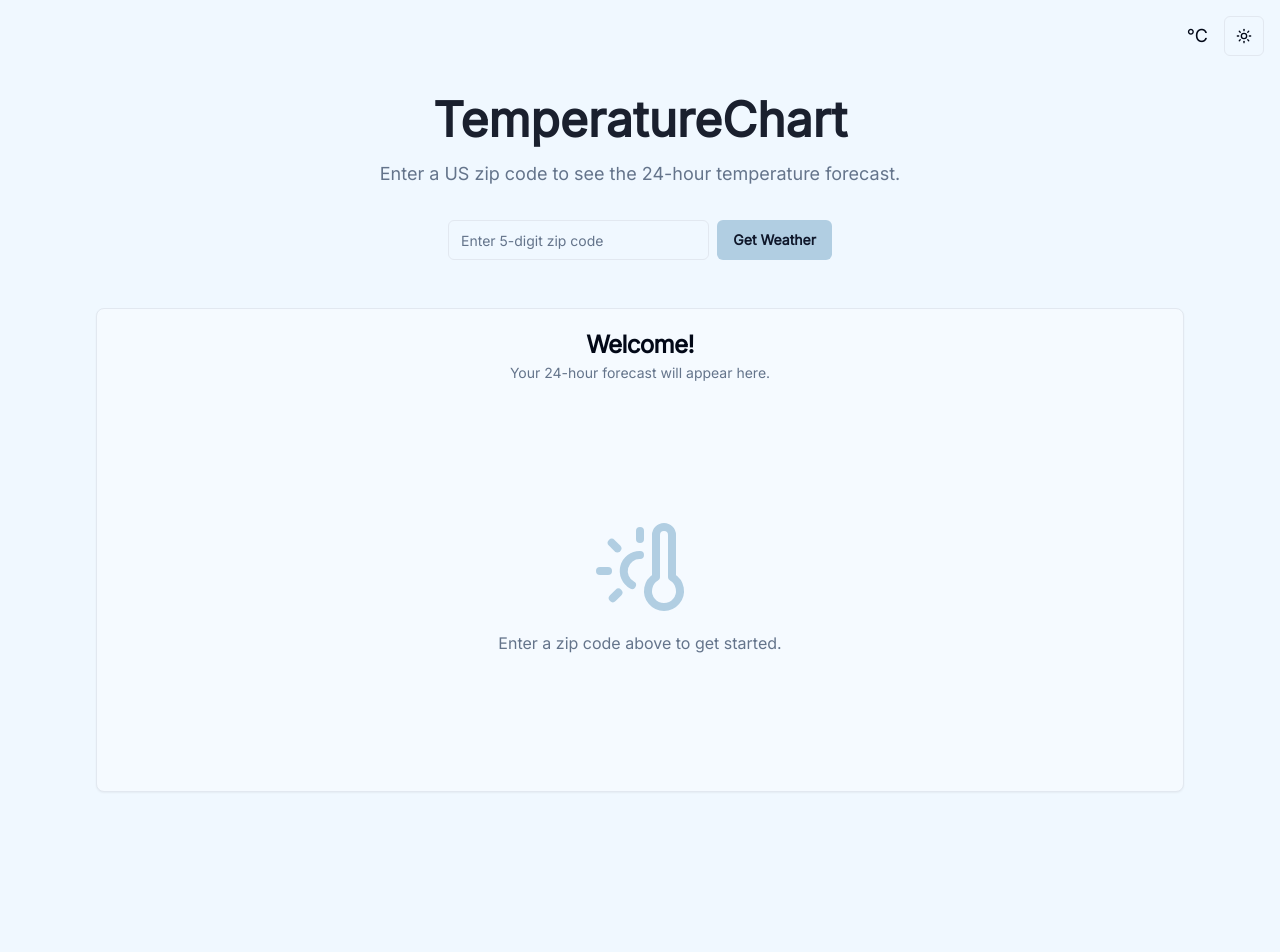
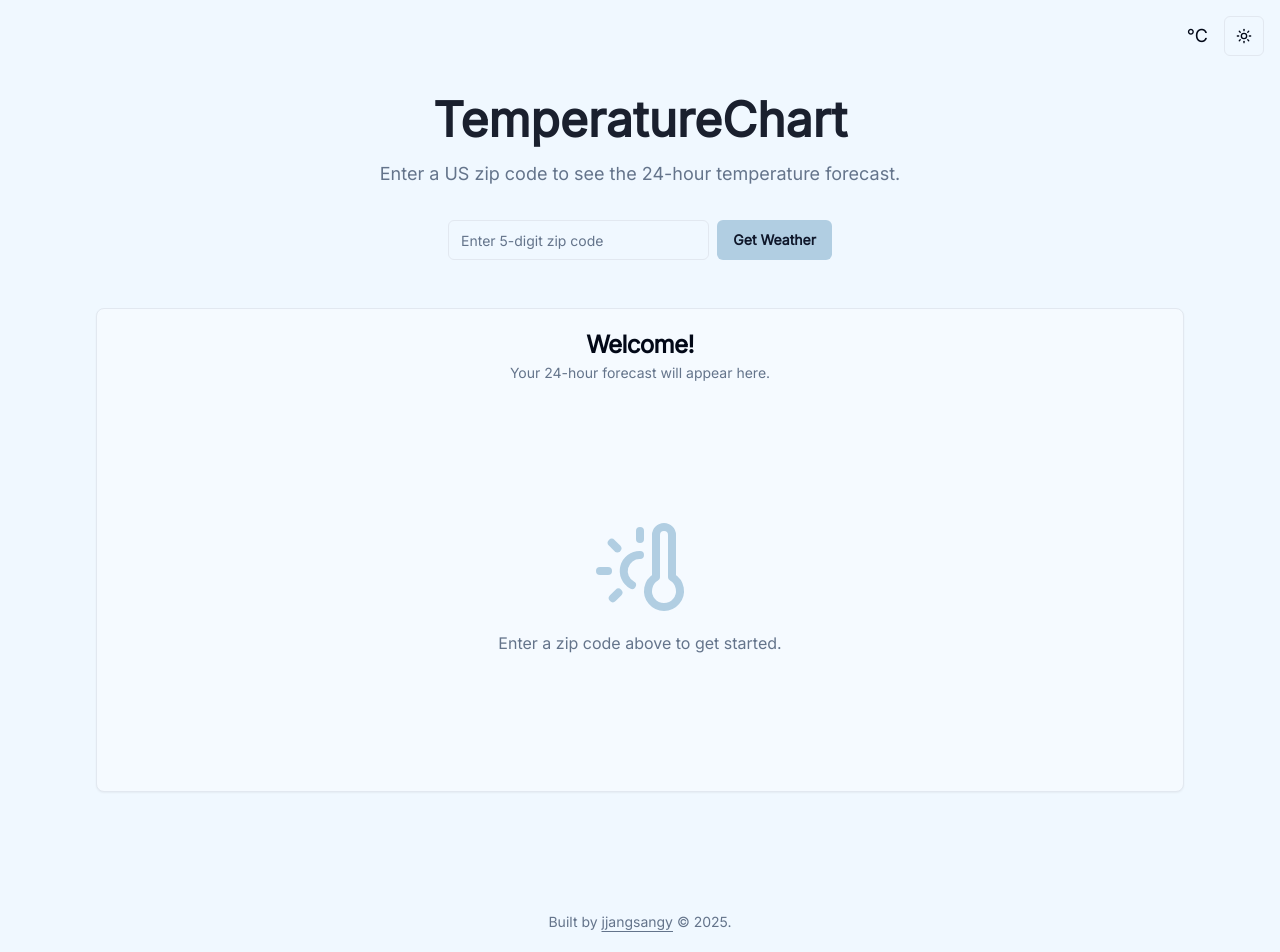
Before and after one commit to jjangsangy/TemperatureChart, a Next.js app: page / in a window 1280 px wide. Shown: the top 952 px of the page. Before the commit the page ends 888 px from the top, so only its background shows below. Built offline with nearby package versions, Linux system fonts and the light colour scheme.

Commit message:
add footer

```diff
--- a/src/app/page.tsx
+++ b/src/app/page.tsx
@@ -8,6 +8,7 @@ import { TemperatureChart } from '@/components/temperature-chart';
 import { Card, CardContent, CardDescription, CardHeader, CardTitle } from '@/components/ui/card';
 import { Loader2, ThermometerSun } from 'lucide-react';
 import { ThemeToggle } from '@/components/theme-toggle';
+import { Footer } from '@/components/footer';
 
 export default function Home() {
   const [data, setData] = useState<ForecastData | null>(null);
@@ -73,7 +74,8 @@ export default function Home() {
   };
 
   return (
-    <main className="flex min-h-screen flex-col items-center p-4 sm:p-8 md:p-12 lg:p-24 bg-background font-body">
+    <div className="flex min-h-screen flex-col bg-background font-body">
+      <main className="flex-grow flex flex-col items-center p-4 sm:p-8 md:p-12 lg:p-24">
         <div className="absolute top-4 right-4 flex items-center space-x-2">
           <Button
               variant="ghost"
@@ -143,5 +145,7 @@ export default function Home() {
           </div>
         </div>
       </main>
+      <Footer />
+    </div>
   );
 }
--- /dev/null
+++ b/src/components/footer.tsx
@@ -0,0 +1,20 @@
+import React from 'react';
+
+export function Footer() {
+  return (
+    <footer className="w-full py-6 flex items-center justify-center text-sm text-muted-foreground">
+      <p>
+        Built by{' '}
+        <a
+          href="https://github.com/jjangsangy/TemperatureChart"
+          target="_blank"
+          rel="noopener noreferrer"
+          className="underline underline-offset-4"
+        >
+          jjangsangy
+        </a>{' '}
+        © {new Date().getFullYear()}.
+      </p>
+    </footer>
+  );
+}
```
Also changed, not shown: 2 other files (tests, documents, lock files or other folders). Lines whose indentation alone changed are shown as unchanged.
